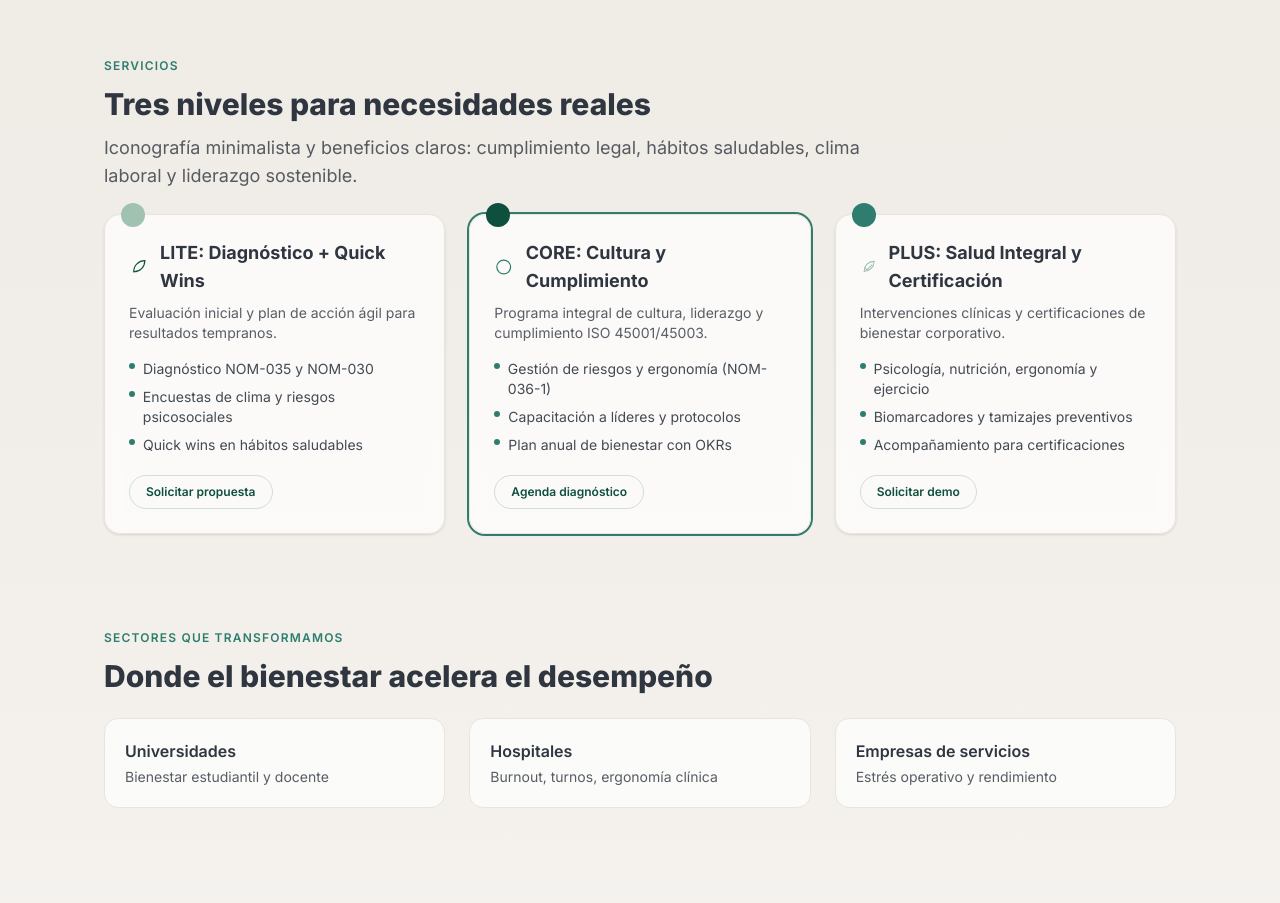
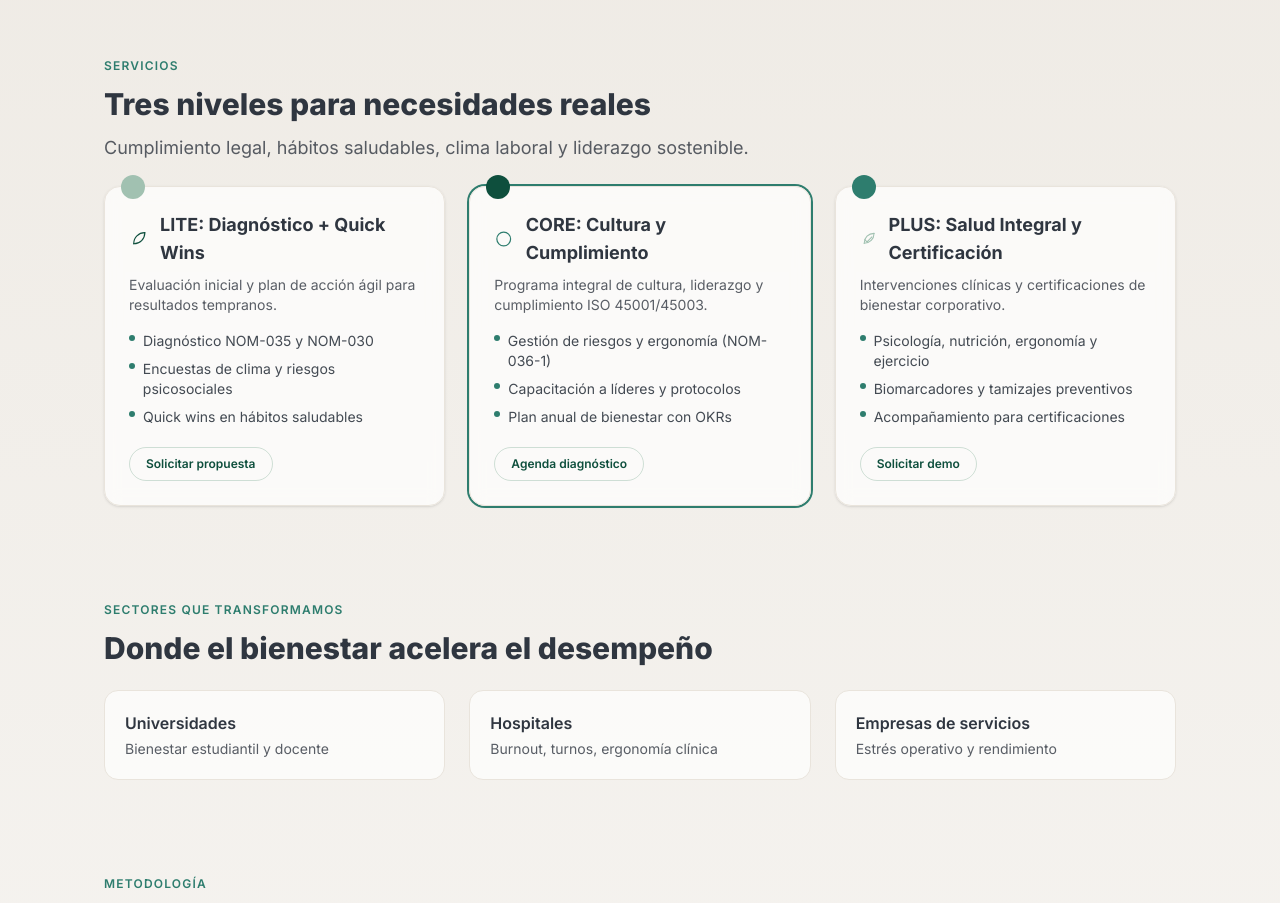
Before and after one commit to hugoarchundia/livwell, a Next.js app: page / in a window 1280 px wide. Shown: the part 1180-2083 px from the top of the page. Built offline with nearby package versions, Linux system fonts and the light colour scheme.

Commit message:
Update subtitle in Home component for improved clarity and conciseness

```diff
--- a/app/page.tsx
+++ b/app/page.tsx
@@ -141,7 +141,7 @@ export default function Home() {
           id='servicios'
           overline='Servicios'
           title='Tres niveles para necesidades reales'
-          subtitle='Iconografía minimalista y beneficios claros: cumplimiento legal, hábitos saludables, clima laboral y liderazgo sostenible.'
+          subtitle='Cumplimiento legal, hábitos saludables, clima laboral y liderazgo sostenible.'
         >
           <div className='grid gap-6 sm:grid-cols-3'>
             <TierCard
```
